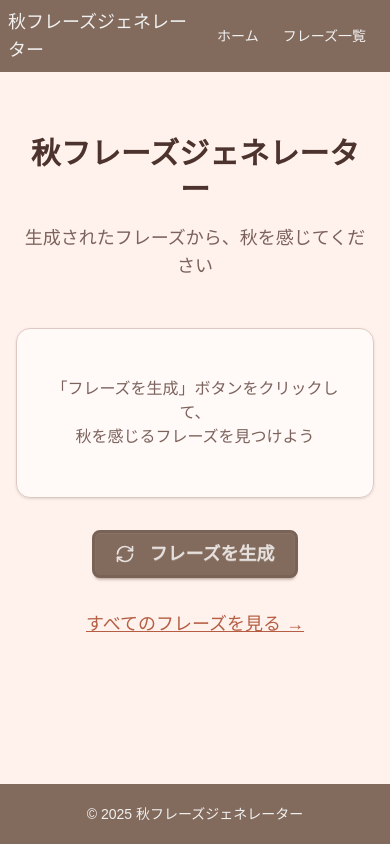
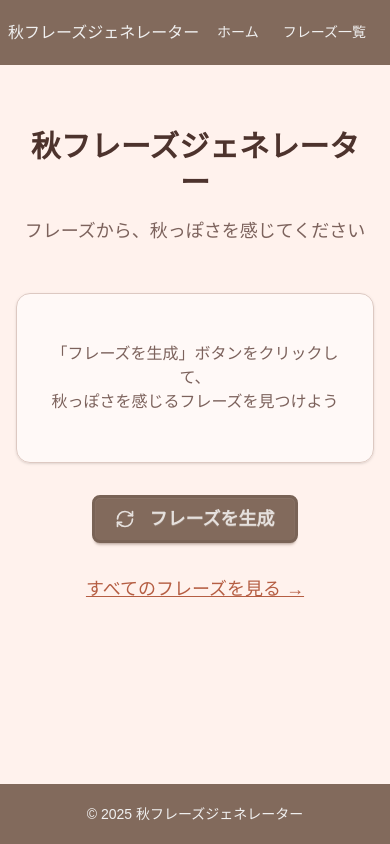
Before and after one commit to kumaa-n/autumn-phrase-generator, a Next.js app: page / in a window 390 px wide. Built offline with nearby package versions, Linux system fonts and the light colour scheme.

Commit message:
fix:文言、CSSの調整 #15

```diff
--- a/app/layout.tsx
+++ b/app/layout.tsx
@@ -12,7 +12,7 @@ const notoSerifJP = Noto_Serif_JP({
 
 export const metadata: Metadata = {
   title: "秋フレーズジェネレーター",
-  description: "生成されたフレーズから、秋を感じてください",
+  description: "フレーズから、秋っぽさを感じてください",
   icons: {
     icon: "/autumn-leaves.svg",
   },
--- a/app/page.tsx
+++ b/app/page.tsx
@@ -38,7 +38,7 @@ export default function Home() {
           {/* タイトル */}
           <div className="text-center mb-12">
             <h1 className="text-3xl md:text-6xl font-bold mb-4">秋フレーズジェネレーター</h1>
-            <p className="text-lg text-autumn-muted">生成されたフレーズから、秋を感じてください</p>
+            <p className="text-lg text-autumn-muted">フレーズから、秋っぽさを感じてください</p>
           </div>
 
           {/* フレーズ表示エリア */}
@@ -53,7 +53,7 @@ export default function Home() {
                   <div className="text-center text-autumn-muted">
                     「フレーズを生成」ボタンをクリックして、
                     <br />
-                    秋を感じるフレーズを見つけよう
+                    秋っぽさを感じるフレーズを見つけよう
                   </div>
                 )}
               </CardContent>
--- a/app/phrases/page.tsx
+++ b/app/phrases/page.tsx
@@ -48,8 +48,8 @@ export default function PhrasesPage() {
         <div className="container mx-auto px-4 py-16">
           {/* タイトル */}
           <div className="text-center mb-12">
-            <h1 className="text-3xl md:text-5xl font-bold mb-4">秋フレーズ一覧</h1>
-            <p className="text-lg text-autumn-muted">秋のようなフレーズをご覧いただけます</p>
+            <h1 className="text-3xl md:text-5xl font-bold mb-4">秋っぽいフレーズ一覧</h1>
+            <p className="text-lg text-autumn-muted">秋っぽいフレーズをご覧いただけます</p>
           </div>
 
           {/* カード */}
@@ -59,7 +59,7 @@ export default function PhrasesPage() {
                 key={`${currentPage}-${index}`}
               >
                 <CardContent>
-                  <blockquote className="text-sm sm:text-base md:text-lg text-center text-autumn-emphasis font-medium leading-relaxed">
+                  <blockquote className="text-base md:text-lg text-center text-autumn-emphasis font-medium leading-relaxed">
                     「{phrase}」
                   </blockquote>
                 </CardContent>
--- a/components/layouts/Header.tsx
+++ b/components/layouts/Header.tsx
@@ -6,7 +6,7 @@ export default function Header() {
   return (
     <header className="navbar bg-neutral text-base-100">
       <div className="flex-1">
-        <Link href="/" className="text-lg">
+        <Link href="/" className="text-base sm:text-lg">
           秋フレーズジェネレーター
         </Link>
       </div>
```
